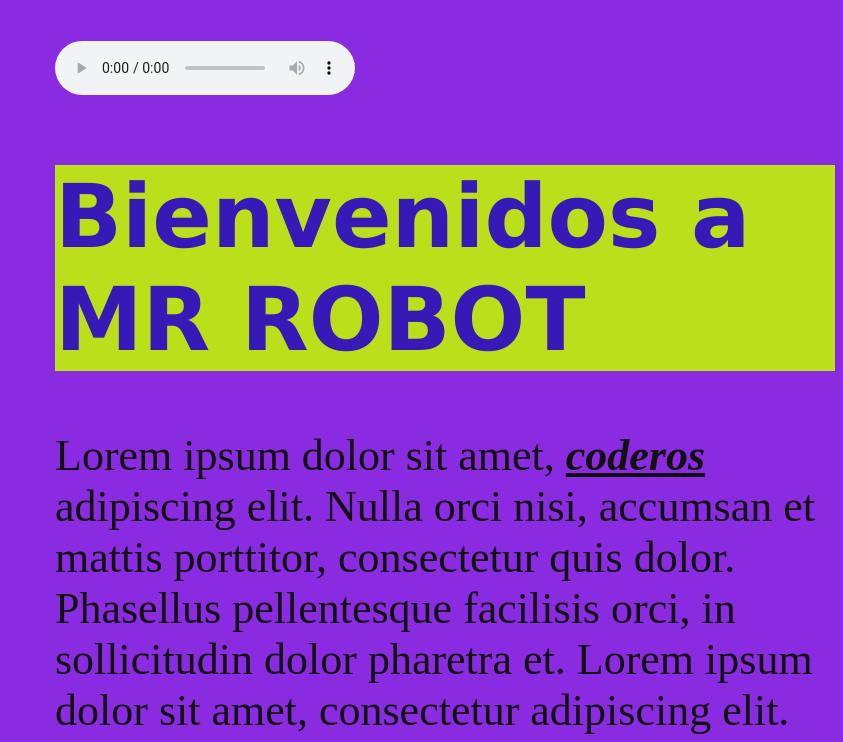
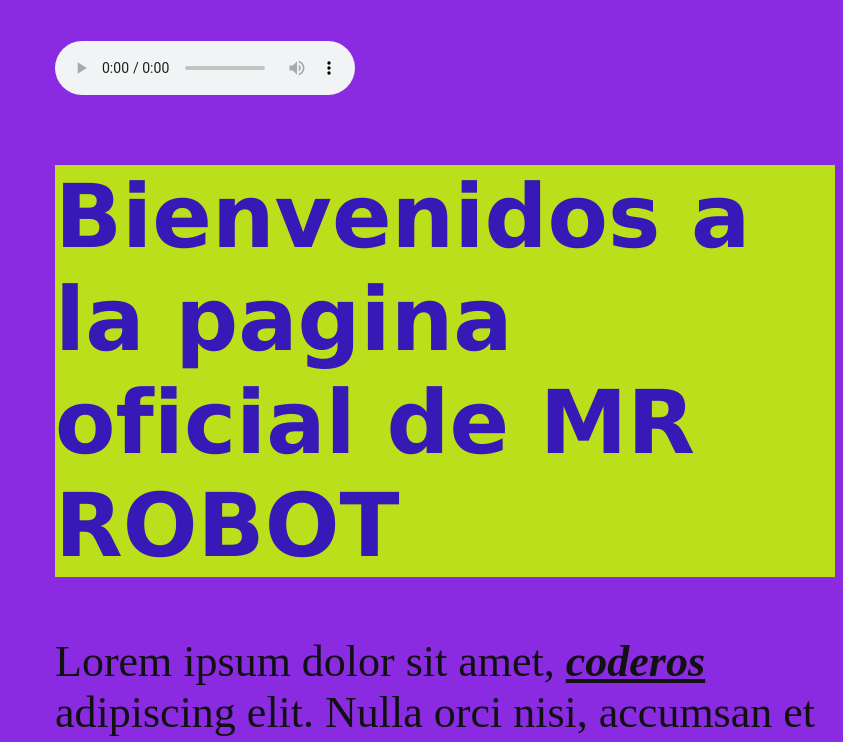
Before and after one commit to charlyred/mrrobot18, a plain HTML site: page index.html in a window 1280 px wide. Shown: the part 597-1339 px from the top of the page, without its empty margins (437-1280 px from the left). Drawn offline with Linux system fonts and the light colour scheme.

Commit message:
cambié el H1

```diff
--- a/index.html
+++ b/index.html
@@ -29,7 +29,7 @@
     </div>
     <div>
          <!--Tercer Commit-->
-         <h1>Bienvenidos a MR ROBOT</h1>
+         <h1>Bienvenidos a la pagina oficial de  MR ROBOT</h1>
     <p>Lorem ipsum dolor sit amet, <b><i><u>coderos</u> </i> </b> adipiscing elit. Nulla orci nisi, accumsan et mattis porttitor, consectetur quis dolor. Phasellus pellentesque facilisis orci, in sollicitudin dolor pharetra et. Lorem ipsum dolor sit amet, consectetur adipiscing elit. Integer pellentesque tincidunt mi, nec iaculis ante mattis sed. Pellentesque volutpat, nibh sed mattis rutrum, turpis velit elementum tortor, at ultrices urna velit et nisi. Nulla in dui vehicula, sagittis tellus eget, blandit est. Pellentesque et auctor ipsum. Cras sodales lectus sed odio gravida congue. Aenean sed erat sed enim dictum congue. Integer euismod urna at augue fermentum rhoncus. Nam bibendum arcu at nisi lobortis, eu scelerisque velit euismod. Integer aliquam lobortis finibus. Integer aliquet, dui sed sollicitudin consectetur, felis tellus placerat lacus, vitae finibus nunc ipsum id ante. Nam quis convallis justo. Curabitur aliquet consequat nisl id maximus.
         Pellentesque placerat auctor libero, in porta ante sagittis in. Morbi mollis hendrerit quam quis feugiat. Nunc posuere vitae orci sed semper. Cras sed urna nec felis scelerisque elementum. Etiam mattis convallis metus at congue. Integer congue, urna id efficitur elementum, purus nibh sollicitudin ligula, ac aliquam tortor odio feugiat odio. Morbi vehicula neque eget eros egestas, vel interdum nisl aliquam. Nunc a tincidunt purus. In sed tortor purus. Fusce at ligula non sapien tempor venenatis. In vel semper magna, vel facilisis purus. Fusce auctor, elit sed gravida congue, erat urna auctor diam, a lobortis dolor est ut tellus. Etiam pellentesque auctor velit non accumsan. Pellentesque sit amet ante posuere, ullamcorper dui eu, aliquam mauris.</p>
     </div>
```
